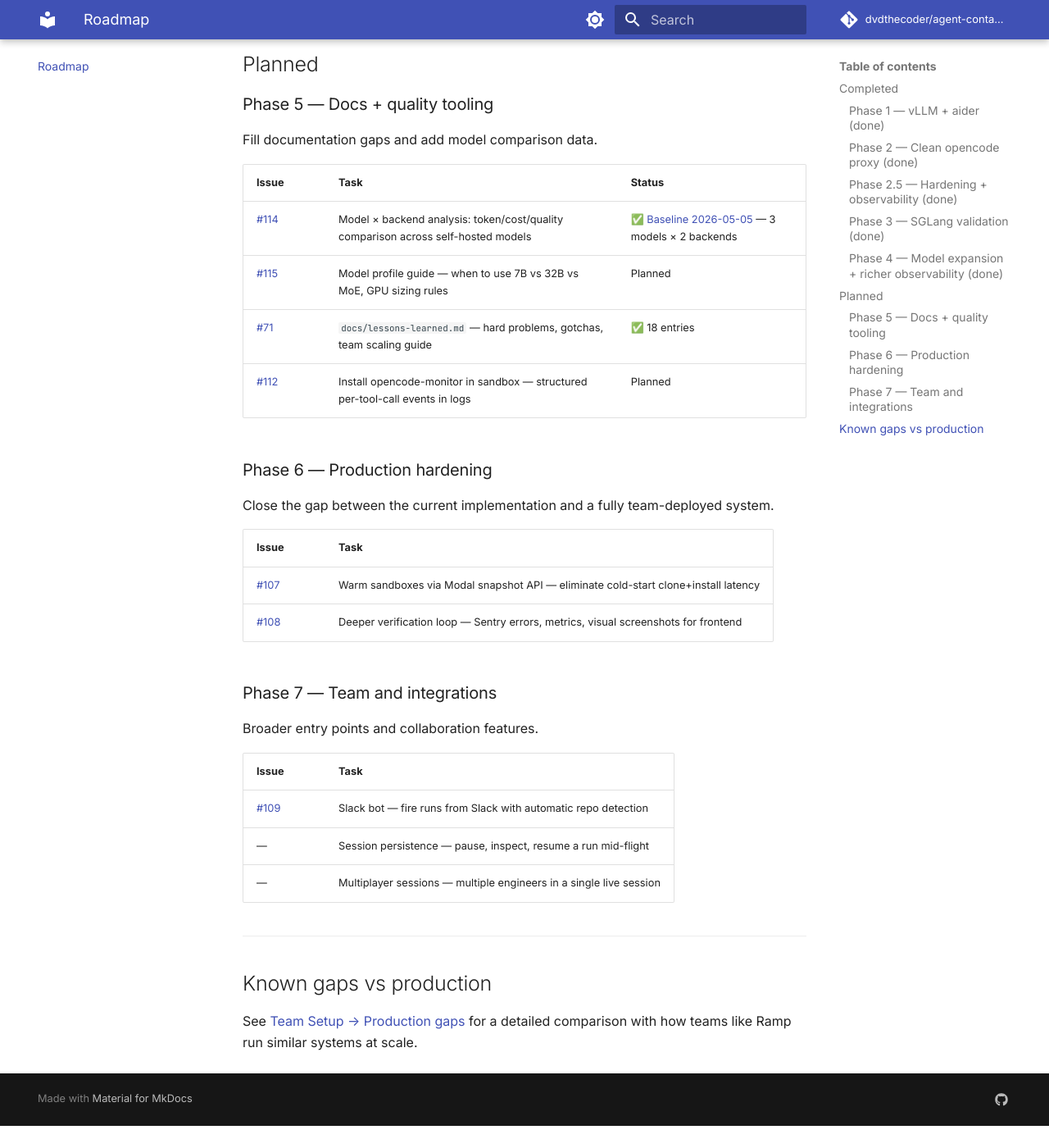
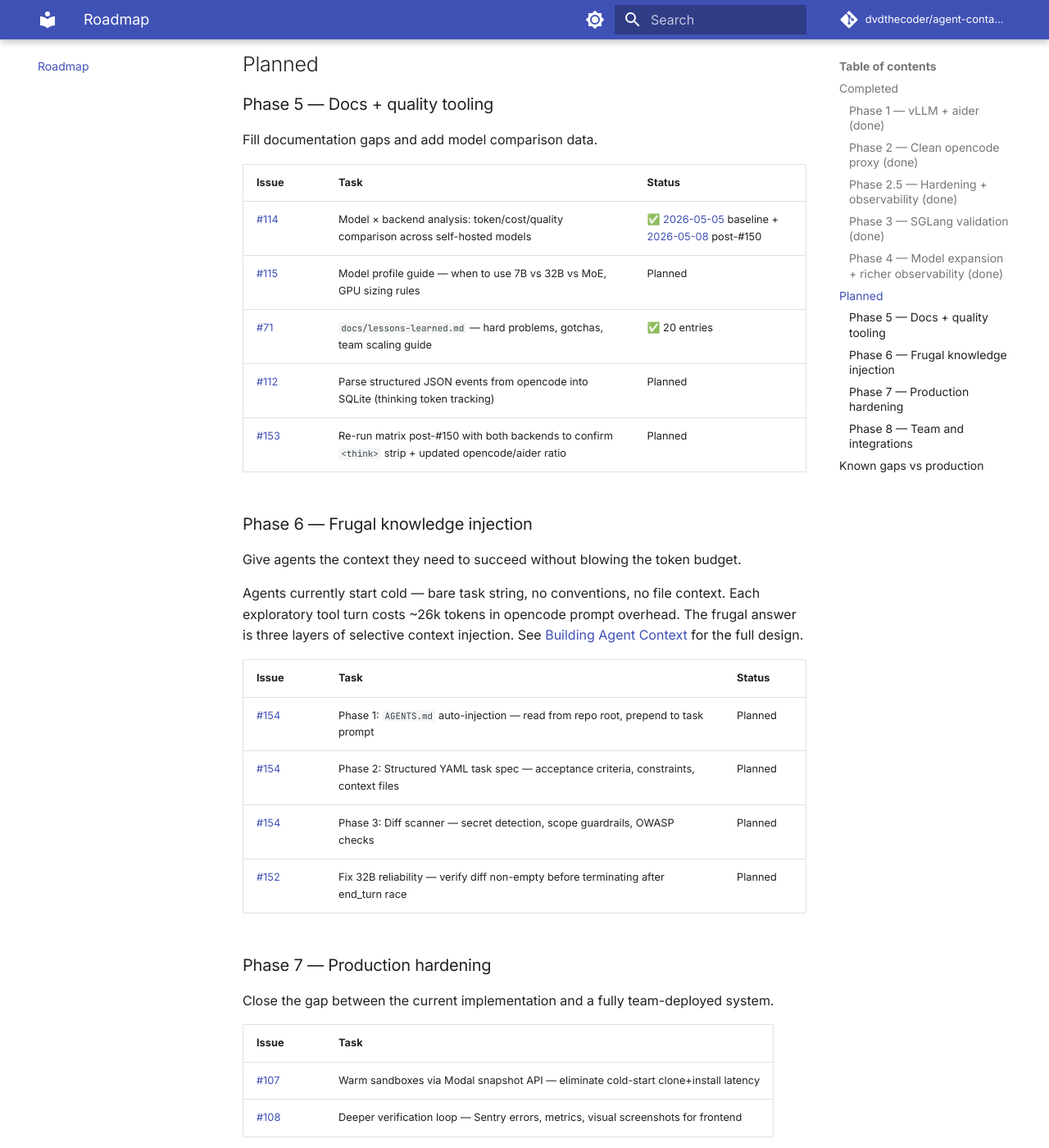
Before and after one commit to dvdthecoder/agent-container, an MkDocs documentation site: the page built from docs/roadmap.md, in a window 1280 px wide and 1400 px high, scrolled down 2854 px. Shown: the whole window at 82% size. Built offline with MkDocs 1.6.1 and Material for MkDocs 9.7.7, drawn with Linux system fonts in a browser that asks for light colours; comment, search, counter and statistics services are not loaded; before the commit the page ends 4227 px from its top, so only the background shows below that; some of the changed text lies outside the part shown.

Commit message:
docs: add context.md — frugal knowledge injection design + roadmap Phase 6
New docs/context.md captures the full design for giving agents knowledge
context without blowing the token budget:

- Why agents start cold and what it costs (26k tokens per exploratory turn)
- Karpathy principle: declarative success criteria over imperative instructions
- Token budget constraint: injection must be net-negative vs the turns it saves
- Layer 1: AGENTS.md auto-injection (~500 tokens, eliminates 1-2 orientation turns)
- Layer 2: Structured YAML task spec (acceptance criteria, constraints, context files)
- Layer 3: Diff scanner (secret detection, scope guardrails, OWASP-inspired checks)
- Secure coding spec — the 6 rules every agent should know
- AGENTS.md template for this repo itself
- Implementation phases tied to #154

mkdocs.yml: add "Building Agent Context" to the "Using It" nav section.

roadmap.md: Phase 5 updated with 2026-05-08 analysis and lessons-learned #20.
Phase 6 renamed to "Frugal knowledge injection" (#154, #152).
Phase 7 (production hardening) and Phase 8 (integrations) renumbered.

Co-Authored-By: Claude Sonnet 4.6 <noreply@anthropic.com>

```diff
--- a/docs/roadmap.md
+++ b/docs/roadmap.md
@@ -72,12 +72,27 @@ Fill documentation gaps and add model comparison data.
 
 | Issue | Task | Status |
 |---|---|---|
-| [#114](https://github.com/dvdthecoder/agent-container/issues/114) | Model × backend analysis: token/cost/quality comparison across self-hosted models | ✅ [Baseline 2026-05-05](analysis/2026-05-05.md) — 3 models × 2 backends |
+| [#114](https://github.com/dvdthecoder/agent-container/issues/114) | Model × backend analysis: token/cost/quality comparison across self-hosted models | ✅ [2026-05-05](analysis/2026-05-05.md) baseline + [2026-05-08](analysis/2026-05-08.md) post-#150 |
 | [#115](https://github.com/dvdthecoder/agent-container/issues/115) | Model profile guide — when to use 7B vs 32B vs MoE, GPU sizing rules | Planned |
-| [#71](https://github.com/dvdthecoder/agent-container/issues/71) | `docs/lessons-learned.md` — hard problems, gotchas, team scaling guide | ✅ 18 entries |
-| [#112](https://github.com/dvdthecoder/agent-container/issues/112) | Install opencode-monitor in sandbox — structured per-tool-call events in logs | Planned |
+| [#71](https://github.com/dvdthecoder/agent-container/issues/71) | `docs/lessons-learned.md` — hard problems, gotchas, team scaling guide | ✅ 20 entries |
+| [#112](https://github.com/dvdthecoder/agent-container/issues/112) | Parse structured JSON events from opencode into SQLite (thinking token tracking) | Planned |
+| [#153](https://github.com/dvdthecoder/agent-container/issues/153) | Re-run matrix post-#150 with both backends to confirm `<think>` strip + updated opencode/aider ratio | Planned |
 
-### Phase 6 — Production hardening
+### Phase 6 — Frugal knowledge injection
+Give agents the context they need to succeed without blowing the token budget.
+
+Agents currently start cold — bare task string, no conventions, no file context. Each exploratory
+tool turn costs ~26k tokens in opencode prompt overhead. The frugal answer is three layers of
+selective context injection. See [Building Agent Context](context.md) for the full design.
+
+| Issue | Task | Status |
+|---|---|---|
+| [#154](https://github.com/dvdthecoder/agent-container/issues/154) | Phase 1: `AGENTS.md` auto-injection — read from repo root, prepend to task prompt | Planned |
+| [#154](https://github.com/dvdthecoder/agent-container/issues/154) | Phase 2: Structured YAML task spec — acceptance criteria, constraints, context files | Planned |
+| [#154](https://github.com/dvdthecoder/agent-container/issues/154) | Phase 3: Diff scanner — secret detection, scope guardrails, OWASP checks | Planned |
+| [#152](https://github.com/dvdthecoder/agent-container/issues/152) | Fix 32B reliability — verify diff non-empty before terminating after end_turn race | Planned |
+
+### Phase 7 — Production hardening
 Close the gap between the current implementation and a fully team-deployed system.
 
 | Issue | Task |
@@ -85,7 +100,7 @@ Close the gap between the current implementation and a fully team-deployed syste
 | [#107](https://github.com/dvdthecoder/agent-container/issues/107) | Warm sandboxes via Modal snapshot API — eliminate cold-start clone+install latency |
 | [#108](https://github.com/dvdthecoder/agent-container/issues/108) | Deeper verification loop — Sentry errors, metrics, visual screenshots for frontend |
 
-### Phase 7 — Team and integrations
+### Phase 8 — Team and integrations
 Broader entry points and collaboration features.
 
 | Issue | Task |
--- a/mkdocs.yml
+++ b/mkdocs.yml
@@ -64,6 +64,7 @@ nav:
     - Model Setup: models.md
   - Using It:
     - Agent Backends: agents.md
+    - Building Agent Context: context.md
     - MCP Integration: mcp.md
     - Dashboard: dashboard.md
     - Run Logs: logging.md
```
Also changed, not shown: docs/context.md (added, +312 -0 lines).
